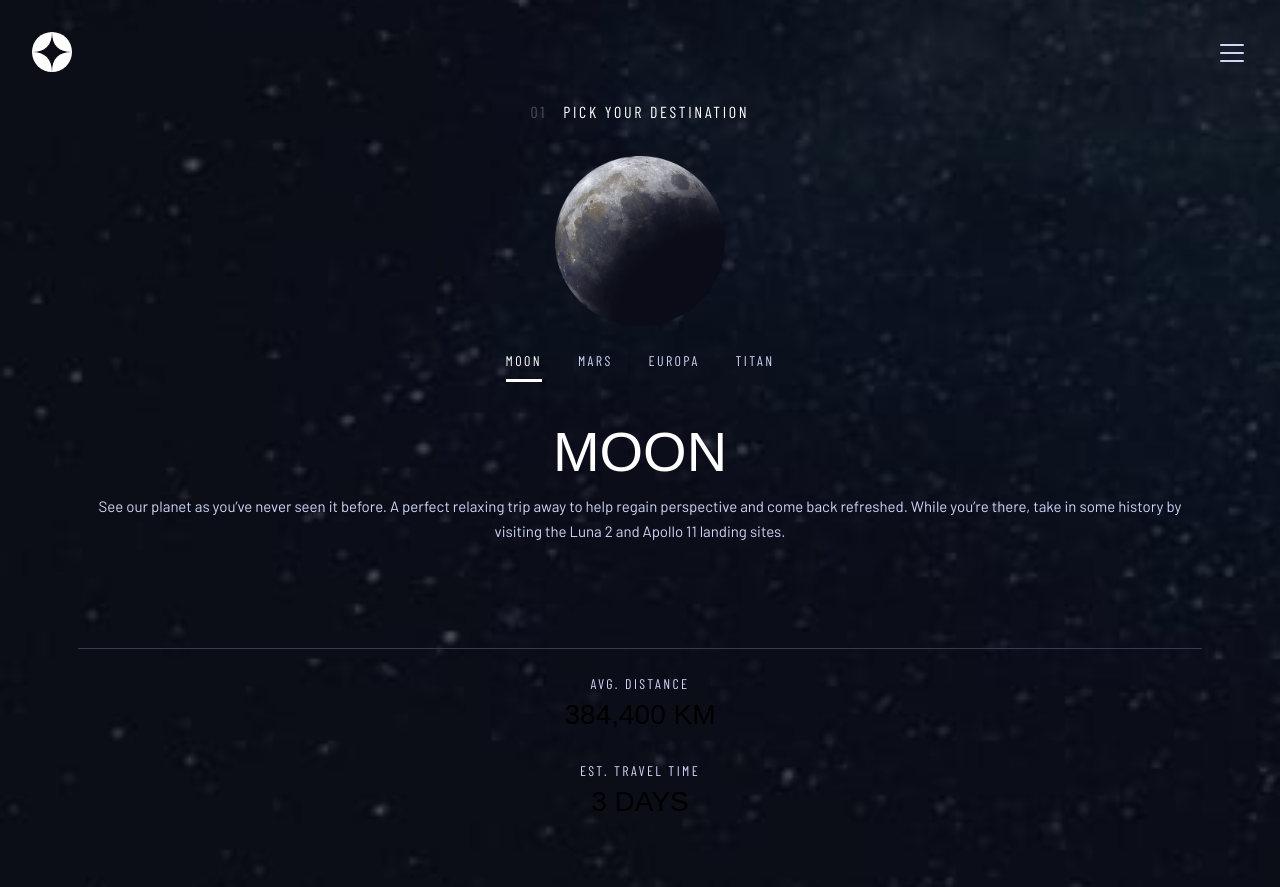
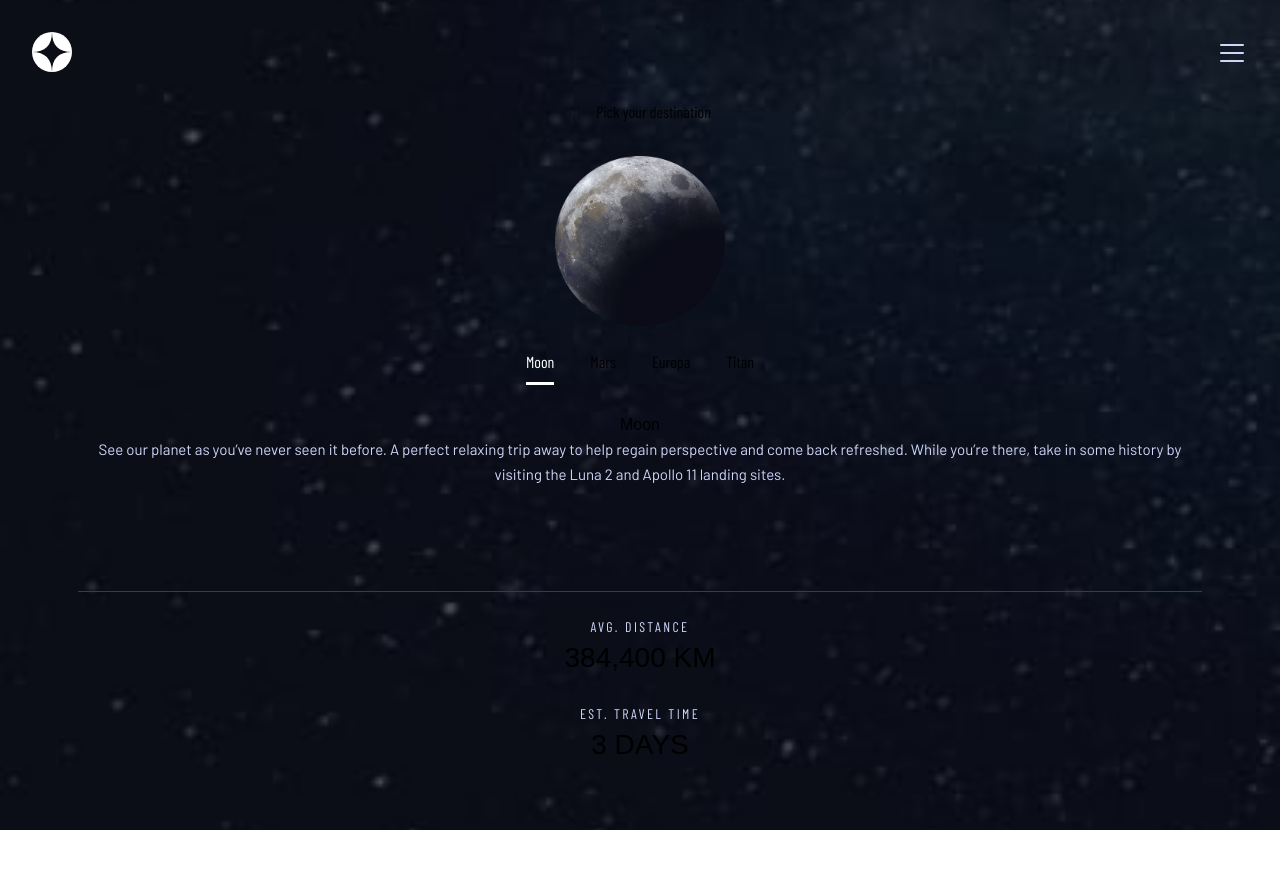
Before and after one commit to jdubcodes/fem-space-tourism, a Next.js app: page /destination in a window 1280 px wide. After the commit the page ends 830 px from the top, so only its background shows below. Built offline with nearby package versions, Linux system fonts and the light colour scheme; a web font is replaced by a local one.

Commit message:
Remove text styles

```diff
--- a/src/app/globals.css
+++ b/src/app/globals.css
@@ -43,49 +43,6 @@
   .btn-hover-mobile {
     width: 15.4rem;
     height: 15.4rem;
-  }
-
-  .text-desc-desktop {
-    font-size: 1.75rem;
-    letter-spacing: 0.29531rem;
-  }
-
-  .text-desc-tablet {
-    font-size: 1.25rem;
-    letter-spacing: 0.21094rem;
-  }
-
-  .text-desc-mobile {
-    font-size: 1rem;
-    letter-spacing: 0.16875rem;
-    text-transform: uppercase;
-    color: #ffffff;
-  }
-
-  .text-nav2-tablet {
-    font-size: 1rem;
-    letter-spacing: 0.16875rem;
-  }
-
-  .text-nav2-mobile {
-    font-size: 0.875rem;
-    letter-spacing: 0.14763rem;
-    text-transform: uppercase;
-    color: #d0d6f9;
-  }
-
-  .text-accent2-desktop {
-    font-size: 6.25rem;
-  }
-
-  .text-accent2-tablet {
-    font-size: 5rem;
-  }
-
-  .text-accent2-mobile {
-    font-size: 3.5rem;
-    text-transform: uppercase;
-    color: #ffffff;
   }
 
   .dest-img-desktop {
```
